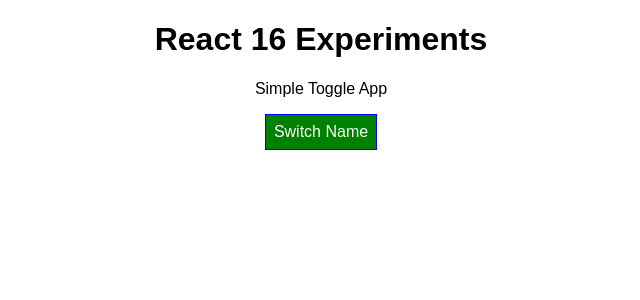
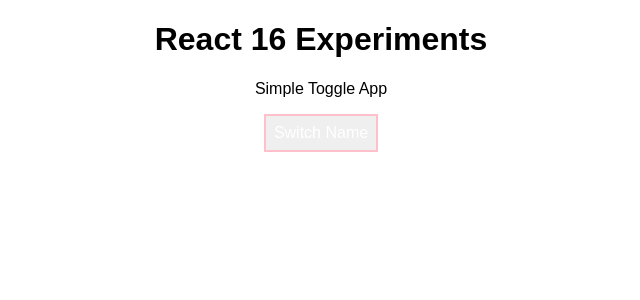
Before and after one commit to rivermanvr/react-16-rampup, a React (Create React App) app: page / in a window 1280 px wide. Shown: the top 300 px of the page, without its empty margins (319-959 px from the left). Built offline with nearby package versions, Linux system fonts and the light colour scheme.

Commit message:
working on button

```diff
--- a/src/App.css
+++ b/src/App.css
@@ -16,6 +16,18 @@
   font-weight: bold;
 }
 
-button:hover {
-  background-color: peachpuff;
+.styleB {
+  color: white;
+  font: inherit;
+  border: 2px solid pink;
+  padding: 8px;
+  cursor: pointer;
+};
+
+.colorG {
+  background-color: green;
 }
+
+.colorR {
+  background-color: red;
+}
--- a/src/App.js
+++ b/src/App.js
@@ -37,14 +37,7 @@
 
   render() {
     const personData = this.state.persons;
-    const style = {
-      backgroundColor: 'green',
-      color: 'white',
-      font: 'inherit',
-      border: '1px solid blue',
-      padding: '8px',
-      cursor: 'pointer'
-    };
+    let style = "styleB colorG";
     let personList = null;
     if (this.state.showPersons) {
       personList = (
@@ -61,7 +54,7 @@
           }
         </div>
       );
-      style.backgroundColor = 'red';
+      style = "styleB colorR";
     }
     const classes = [];
     if (this.state.persons.length <= 2) classes.push('red');
@@ -71,7 +64,7 @@
         <h1>React 16 Experiments</h1>
         <p className={ classes.join(' ') }>Simple Toggle App</p>
         <button
-          style={ style }
+          className={ style }
           onClick={ this.togglePersonsHandler }>
           Switch Name
         </button>
```
